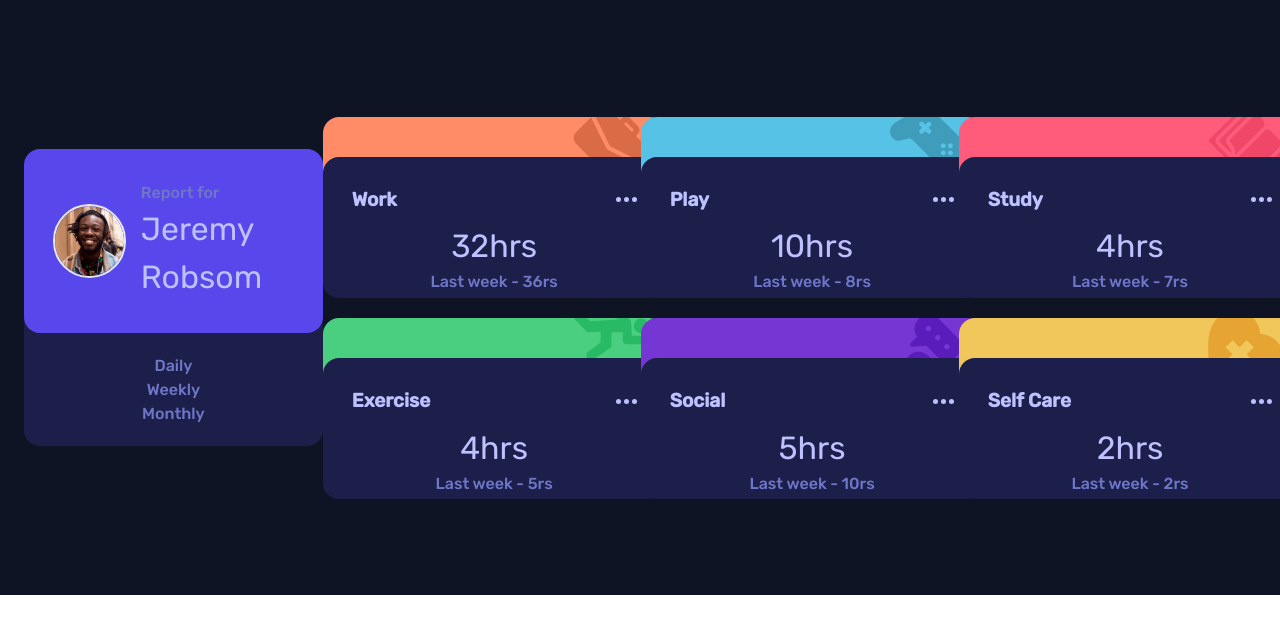
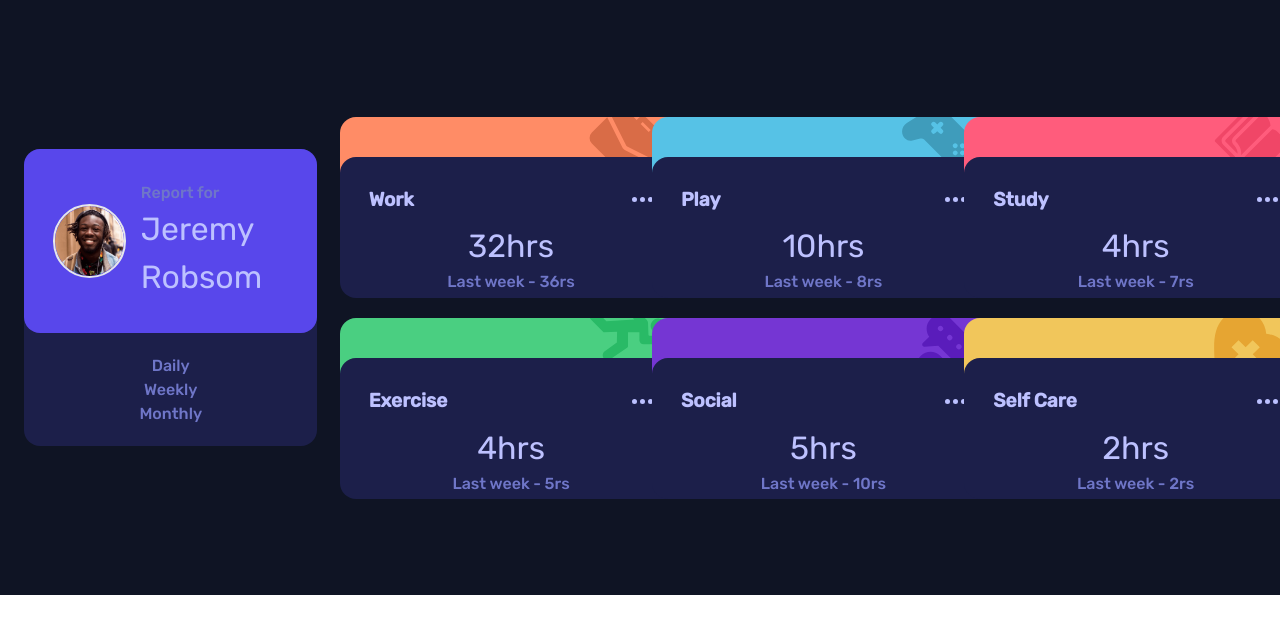
Before and after one commit to elvisowusu/Time-Tracker, a React (Vite) app: page / in a window 1280 px wide. Shown: the top 634 px of the page. Built offline with nearby package versions, Linux system fonts and the light colour scheme.

Commit message:
Update MainComponent styling

```diff
--- a/src/MainComponent.jsx
+++ b/src/MainComponent.jsx
@@ -24,7 +24,7 @@
 
 
     return (
-        <div className='flex flex-col md:flex-row items-center bg-Verydarkblue px-[1.5rem] py-[6rem]'>
+        <div className='flex flex-col md:flex-row md:gap-[1.4rem] items-center bg-Verydarkblue px-[1.5rem] py-[6rem]'>
            <div className='bg-Darkblue w-[21.4rem] rounded-2xl'>
                 <div className='flex items-center gap-[0.9rem] bg-BlueColor rounded-2xl px-[1.8rem] py-[2rem]'>
                     <img className='w-[4.6rem] border-2 rounded-full' src={Jeremy} alt="image" />
```
